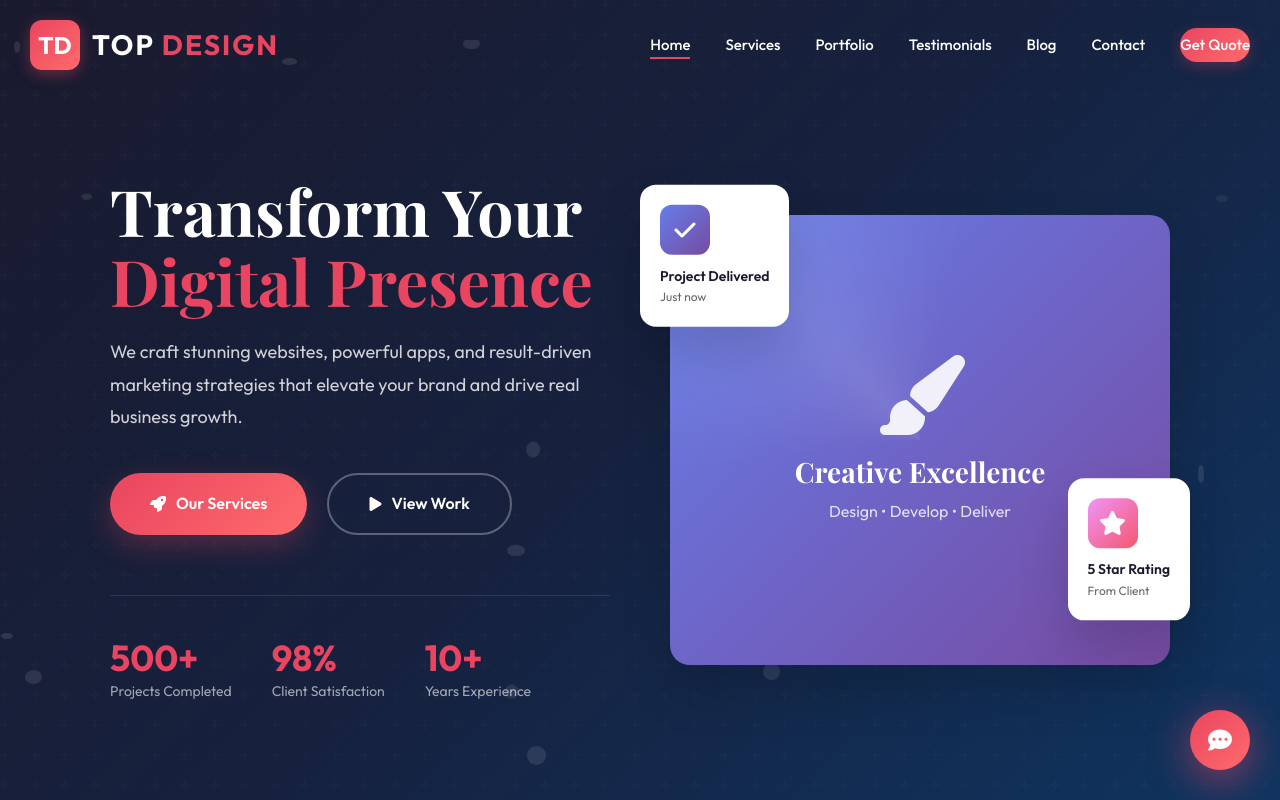
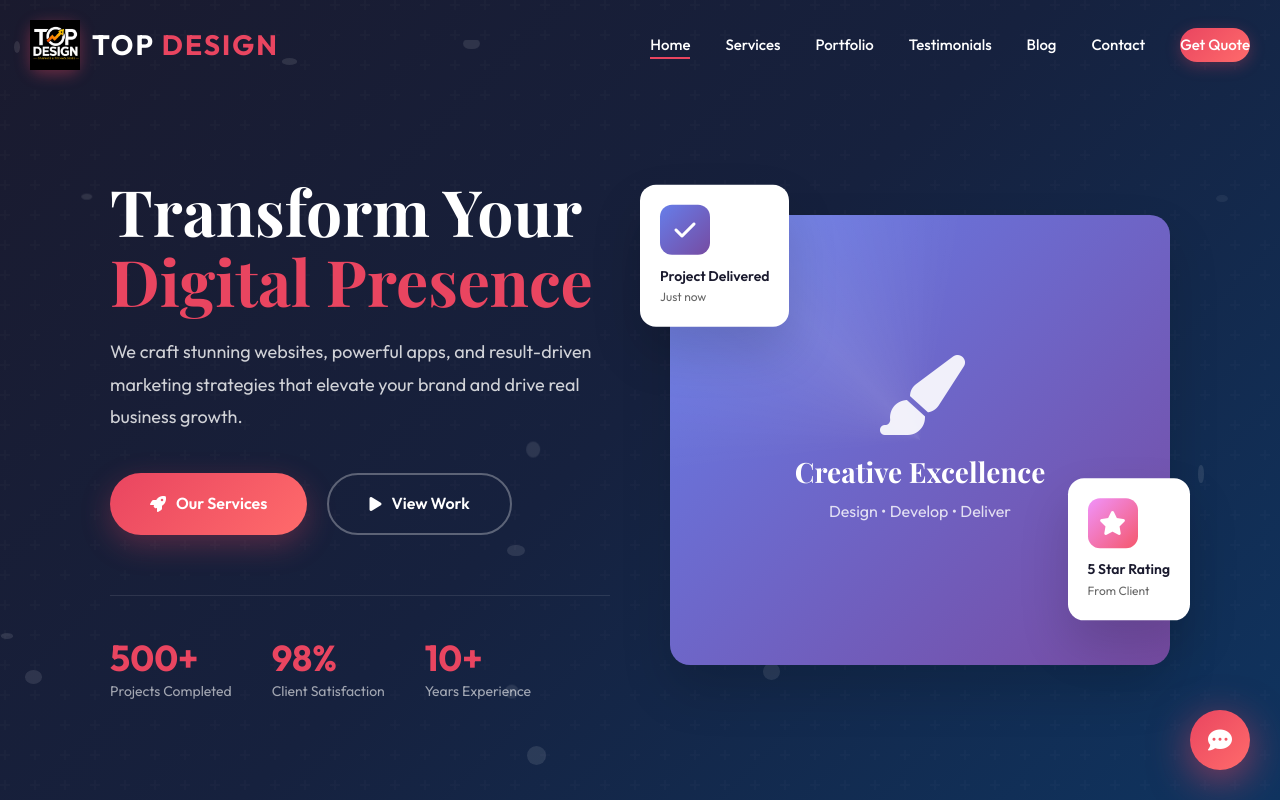
Before and after one commit to Shubham-lk-codes/Top_design_1, a website: page public/index.html in a window 1280 px wide. Shown: the top 800 px of the page. Drawn offline with nearby package versions, Linux system fonts and the light colour scheme; files that its build step writes are made by us from their sources; no server answers.

Commit message:
logo updated

```diff
--- a/public/index.html
+++ b/public/index.html
@@ -27,6 +27,7 @@
     <!-- Favicon -->
     <link rel="icon" type="image/png" href="/assets/favicon.png">
     <link rel="apple-touch-icon" href="/assets/apple-touch-icon.png">
+    <!-- <link rel="icon" type="image/png" href="./images/logo.jpeg> -->
 
     <!-- Preconnect -->
     <link rel="preconnect" href="https://fonts.googleapis.com">
@@ -83,7 +84,7 @@
     <nav class="navbar" id="navbar">
         <div class="nav-container">
             <a href="#home" class="logo" data-action="home">
-                <div class="logo-icon">TD</div>
+                <div class="logo-icon"><img src="./images/logo.jpeg" alt=""></div>
                 <div class="logo-text">TOP <span>DESIGN</span></div>
             </a>
             <ul class="nav-links" id="navLinks">
```
Also changed, not shown: public/images/logo.jpeg (added).
